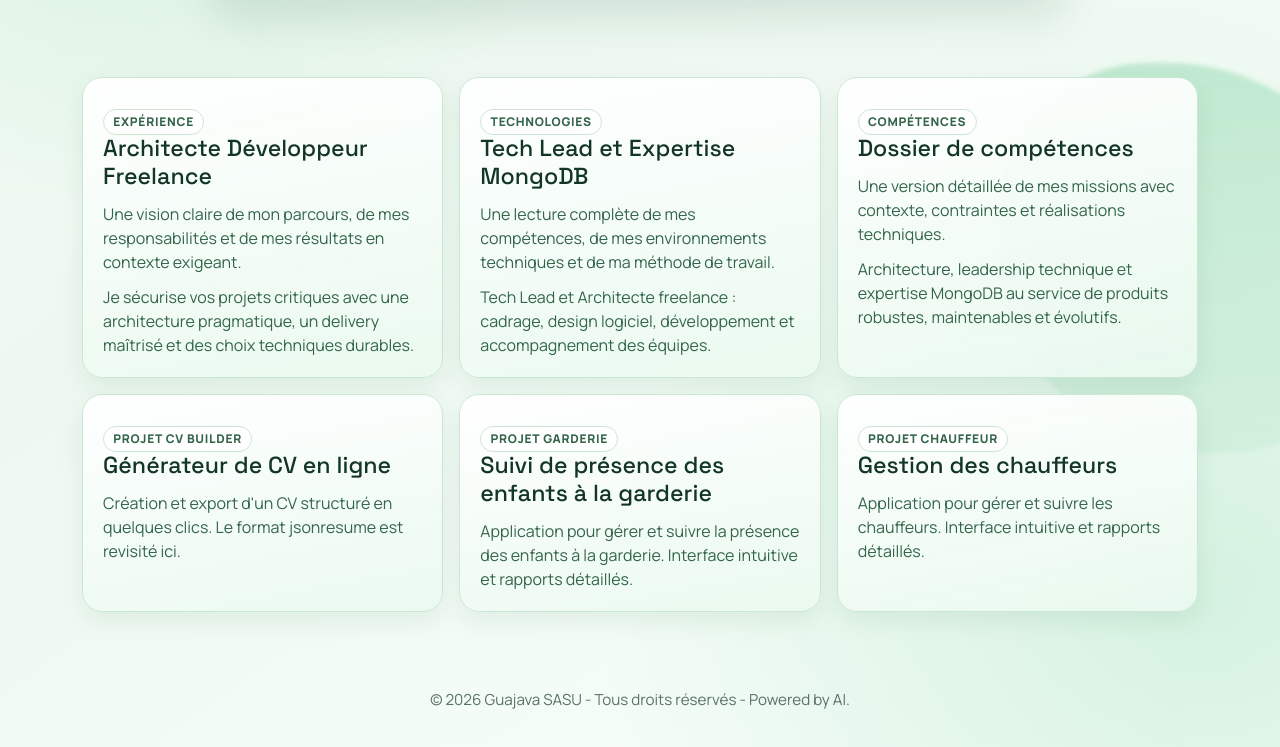
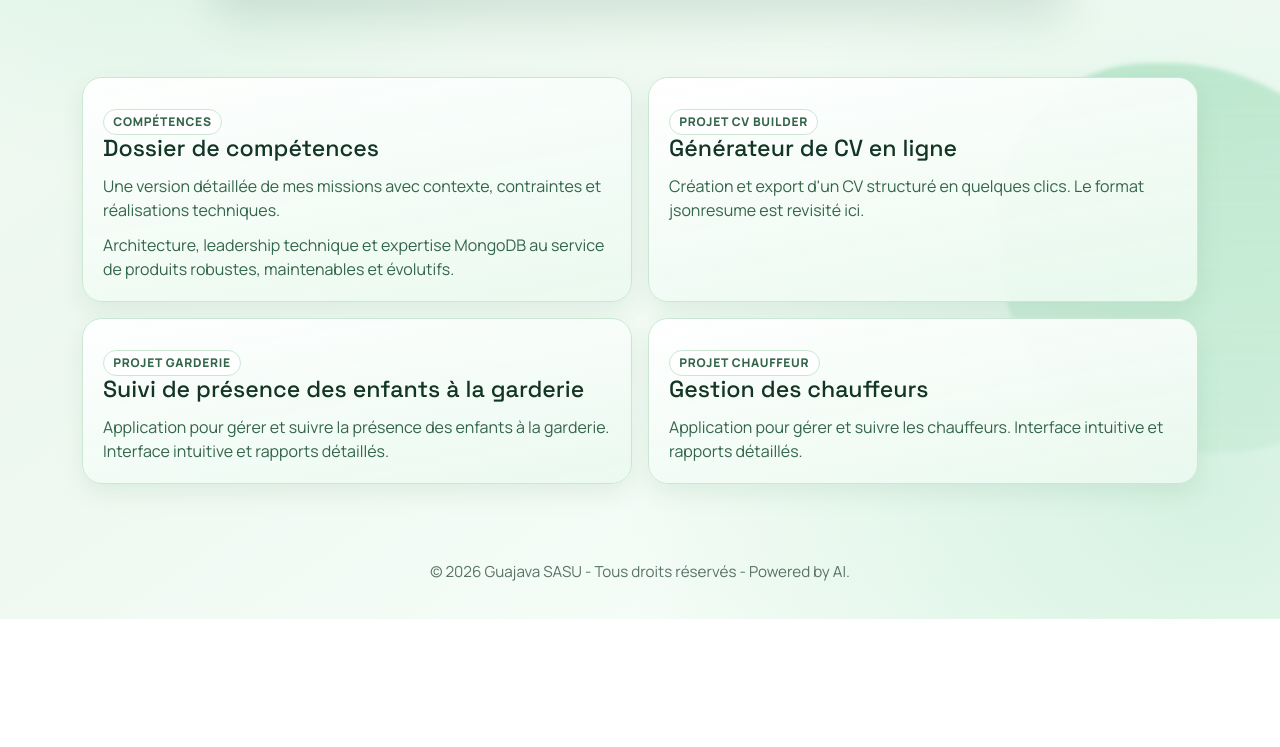
Before and after one commit to xconix/guajava-site, a website built with webpack: page index.html in a window 1280 px wide. Shown: the part 497-1244 px from the top of the page. After the commit the page ends 1116 px from the top, so only its background shows below. Built offline with nearby package versions, Linux system fonts and the light colour scheme.

Commit message:
Mise à jour du dossier de compétences

```diff
--- a/css/style.css
+++ b/css/style.css
@@ -249,7 +249,7 @@ body {
 .showcase-grid {
   margin-top: 2rem;
   display: grid;
-  grid-template-columns: repeat(12, 1fr);
+  grid-template-columns: repeat(8, 1fr);
   gap: 1rem;
 }
 
--- a/index.html
+++ b/index.html
@@ -108,7 +108,7 @@
 
   <main class="container pb-5">
     <section class="showcase-grid" aria-label="Liens principaux">
-      <a href="https://nicolas-rano-resume.guajava.site/" target="_blank" rel="noopener noreferrer"
+      <!-- <a href="https://nicolas-rano-resume.guajava.site/" target="_blank" rel="noopener noreferrer"
         class="showcase-card">
         <p class="card-tag">Expérience</p>
         <h2>Architecte Développeur Freelance</h2>
@@ -124,9 +124,9 @@
         <p>Une lecture complète de mes compétences, de mes environnements techniques et de ma méthode de travail.</p>
         <p>Tech Lead et Architecte freelance : cadrage, design logiciel, développement et accompagnement des équipes.
         </p>
-      </a>
+      </a> -->
 
-      <a href="https://cvminimal.guajava.site/" target="_blank" rel="noopener noreferrer" class="showcase-card">
+      <a href="https://nicolas-rano-technical.guajava.site/" target="_blank" rel="noopener noreferrer" class="showcase-card">
         <p class="card-tag">Compétences</p>
         <h2>Dossier de compétences</h2>
         <p>Une version détaillée de mes missions avec contexte, contraintes et réalisations techniques.</p>
```
